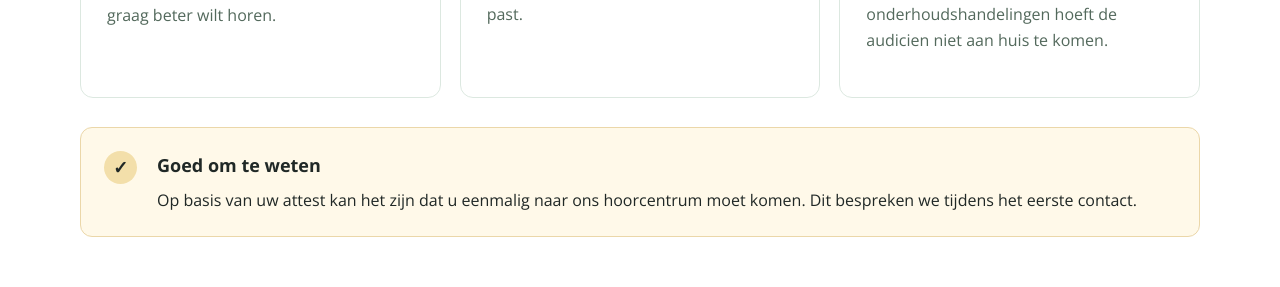
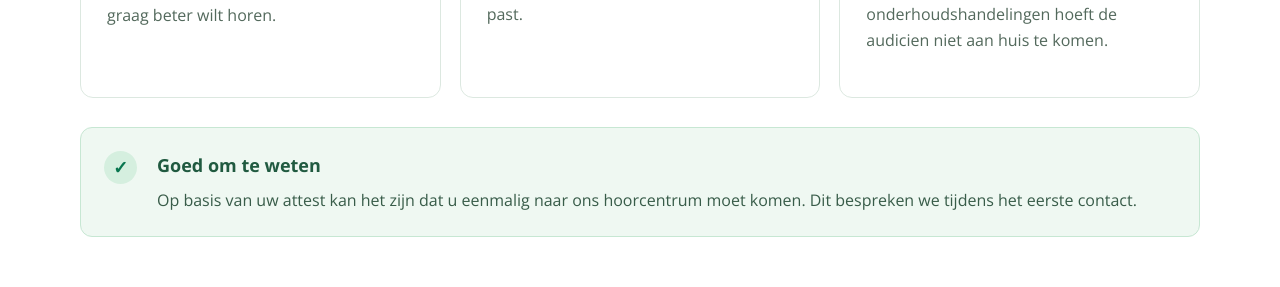
Before and after one commit to jo0stjo0st/oogvoororen-cro, a Next.js app: page /experimenten/audicien-aan-huis in a window 1280 px wide. Shown: the part 1340-1627 px from the top of the page. Built offline with nearby package versions, Linux system fonts and the light colour scheme.

Commit message:
Restyle home audiologist information note in friendly green

```diff
--- a/src/app/globals.css
+++ b/src/app/globals.css
@@ -2957,3 +2957,9 @@ td {
 .cro-home-hero-signature .cro-home-hero-art img{position:absolute;inset:0;width:100%;height:100%;max-width:none;object-fit:cover;object-position:65% center;border-radius:0;mask-image:linear-gradient(to right,transparent 0%,#000 27%,#000 100%)}
 @media(max-width:900px){.cro-home-hero-signature .cro-home-hero-art{width:55%}.cro-home-hero-signature .cro-home-hero-art img{object-position:70% center}}
 @media(max-width:700px){.cro-home-hero-signature .cro-home-hero-grid{position:relative;padding-bottom:0}.cro-home-hero-signature .cro-home-hero-art{position:relative;inset:auto;width:100vw;height:320px;margin:0 calc(50% - 50vw);align-self:stretch;overflow:hidden}.cro-home-hero-signature .cro-home-hero-art img{inset:0;width:100%;height:100%;object-fit:cover;object-position:73% center;mask-image:linear-gradient(to bottom,transparent 0%,#000 17%,#000 100%)}}
+
+/* Friendly information note on home audiologist pages */
+.cro-house-friendly-note{background:#eff8f2;border-color:#c7e7d3;color:#234b38;align-items:flex-start}
+.cro-house-friendly-note>span{background:#d5efdf;color:#08764f}
+.cro-house-friendly-note strong{color:#205a40}
+.cro-house-friendly-note p{color:#385c49}
```
